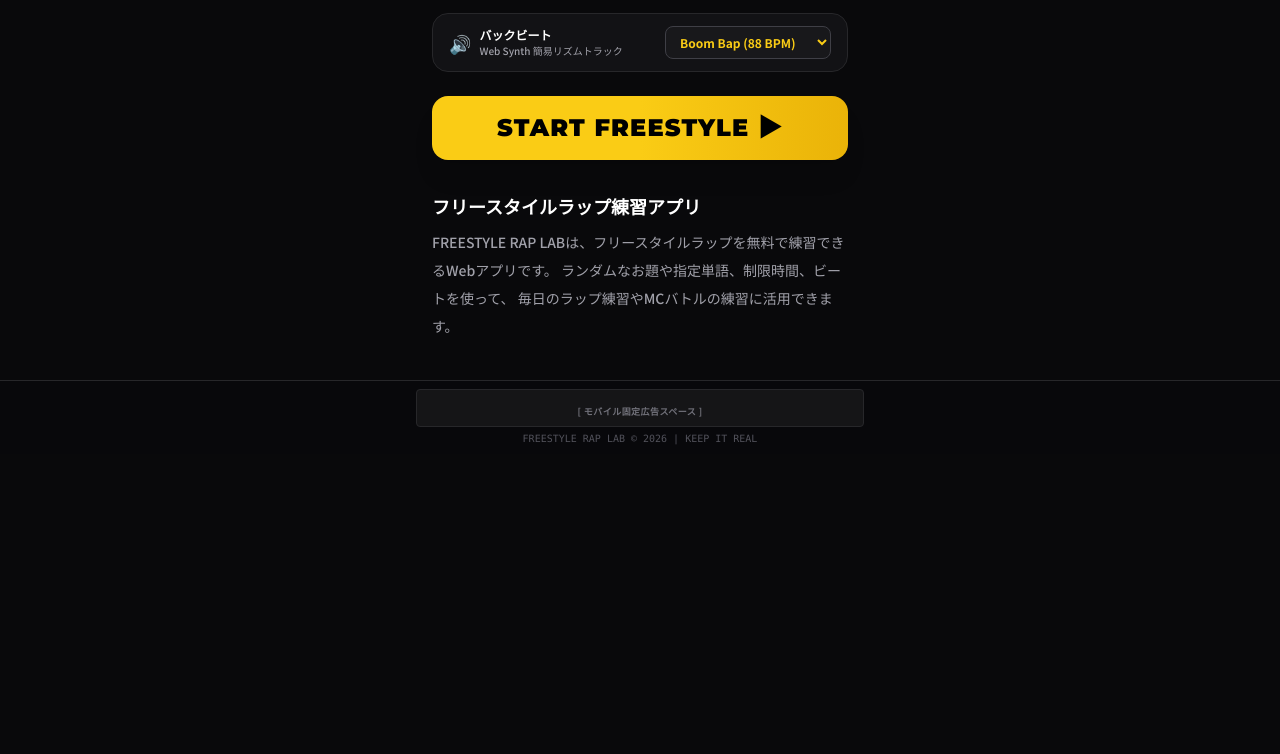
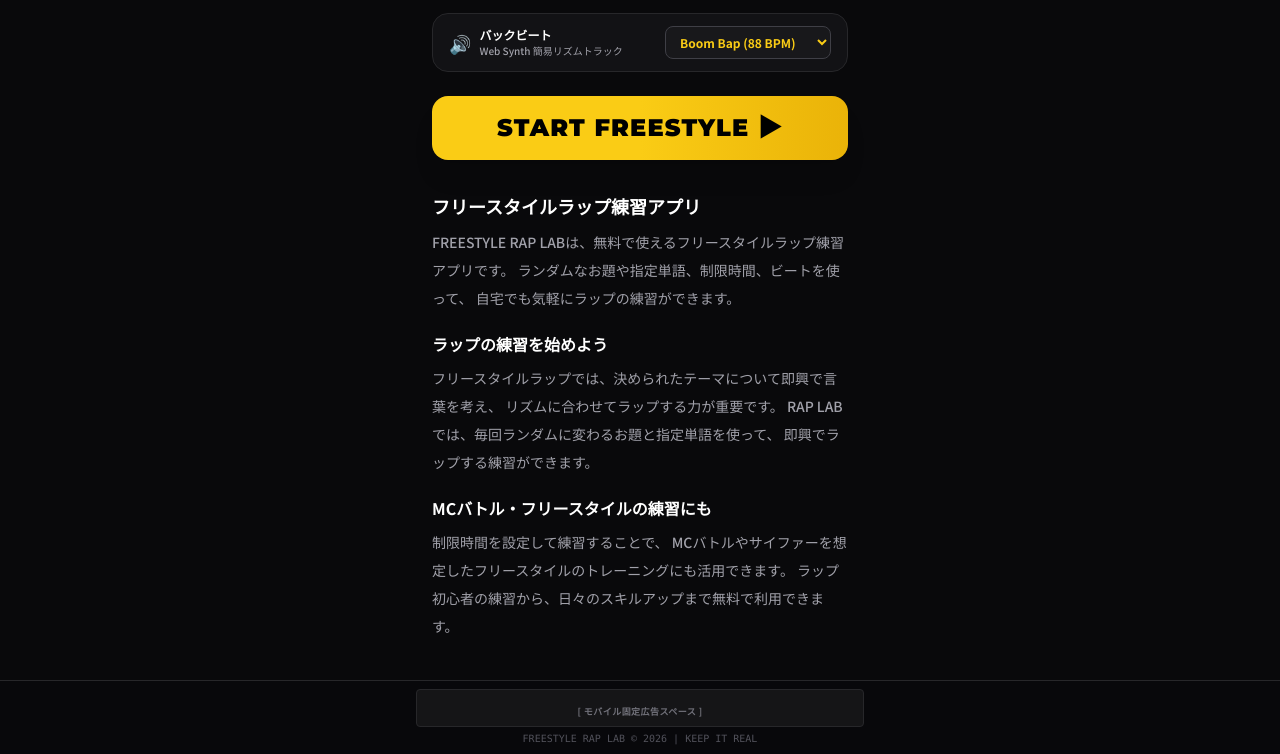
Before and after one commit to laplab2026/rap-lab, a plain HTML site: page index.html in a window 1280 px wide. Shown: the part 647-1401 px from the top of the page. Before the commit the page ends 1101 px from the top, so only its background shows below. Drawn offline with nearby package versions, Linux system fonts and the light colour scheme.

Commit message:
Update index.html

```diff
--- a/index.html
+++ b/index.html
@@ -8,11 +8,11 @@
         content="width=device-width, initial-scale=1.0, maximum-scale=1.0, user-scalable=no"
     >
 
-   <title>フリースタイルラップ練習｜FREESTYLE RAP LAB</title>
+  <title>フリースタイルラップ練習アプリ｜FREESTYLE RAP LAB</title>
 
    <meta
     name="description"
-    content="フリースタイルラップを無料で練習できるWebアプリ。ランダムなお題・指定単語・制限時間・ビートを使って、毎日のラップ練習やMCバトルの練習ができます。"
+    content="フリースタイルラップを無料で練習できるWebアプリ。ラップのお題や指定単語、制限時間、ビートを使って、初心者からMCバトルを目指す人まで楽しく練習できます。"
 >
     <meta
         name="keywords"
@@ -563,15 +563,38 @@
 
 </div>
 <section class="mt-8 pb-6 text-zinc-400">
+
     <h2 class="text-lg font-bold text-white mb-2">
         フリースタイルラップ練習アプリ
     </h2>
 
     <p class="text-sm leading-7">
-        FREESTYLE RAP LABは、フリースタイルラップを無料で練習できるWebアプリです。
+        FREESTYLE RAP LABは、無料で使えるフリースタイルラップ練習アプリです。
         ランダムなお題や指定単語、制限時間、ビートを使って、
-        毎日のラップ練習やMCバトルの練習に活用できます。
+        自宅でも気軽にラップの練習ができます。
     </p>
+
+    <h3 class="text-base font-bold text-white mt-5 mb-2">
+        ラップの練習を始めよう
+    </h3>
+
+    <p class="text-sm leading-7">
+        フリースタイルラップでは、決められたテーマについて即興で言葉を考え、
+        リズムに合わせてラップする力が重要です。
+        RAP LABでは、毎回ランダムに変わるお題と指定単語を使って、
+        即興でラップする練習ができます。
+    </p>
+
+    <h3 class="text-base font-bold text-white mt-5 mb-2">
+        MCバトル・フリースタイルの練習にも
+    </h3>
+
+    <p class="text-sm leading-7">
+        制限時間を設定して練習することで、
+        MCバトルやサイファーを想定したフリースタイルのトレーニングにも活用できます。
+        ラップ初心者の練習から、日々のスキルアップまで無料で利用できます。
+    </p>
+
 </section>
 </main>
 
```
